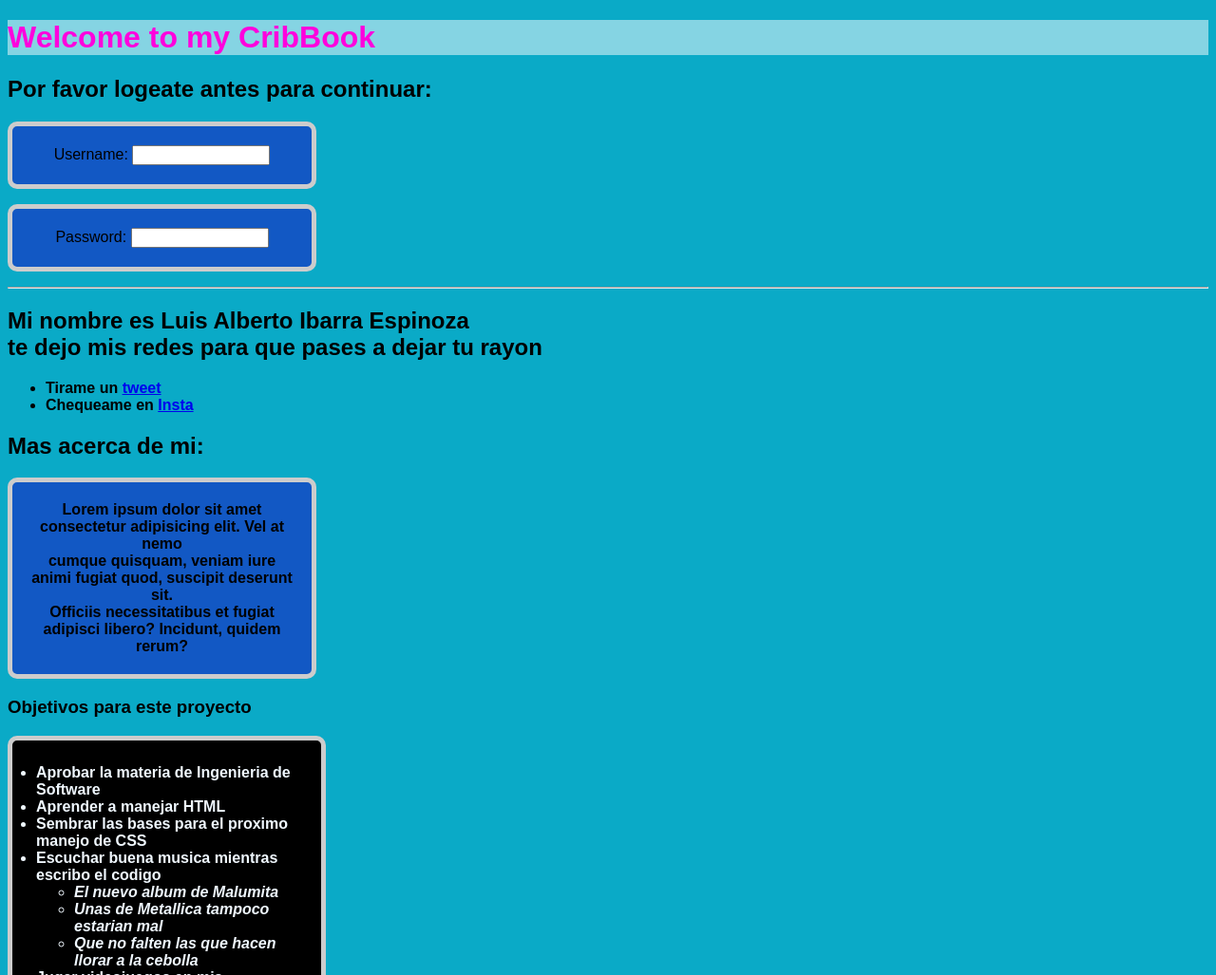
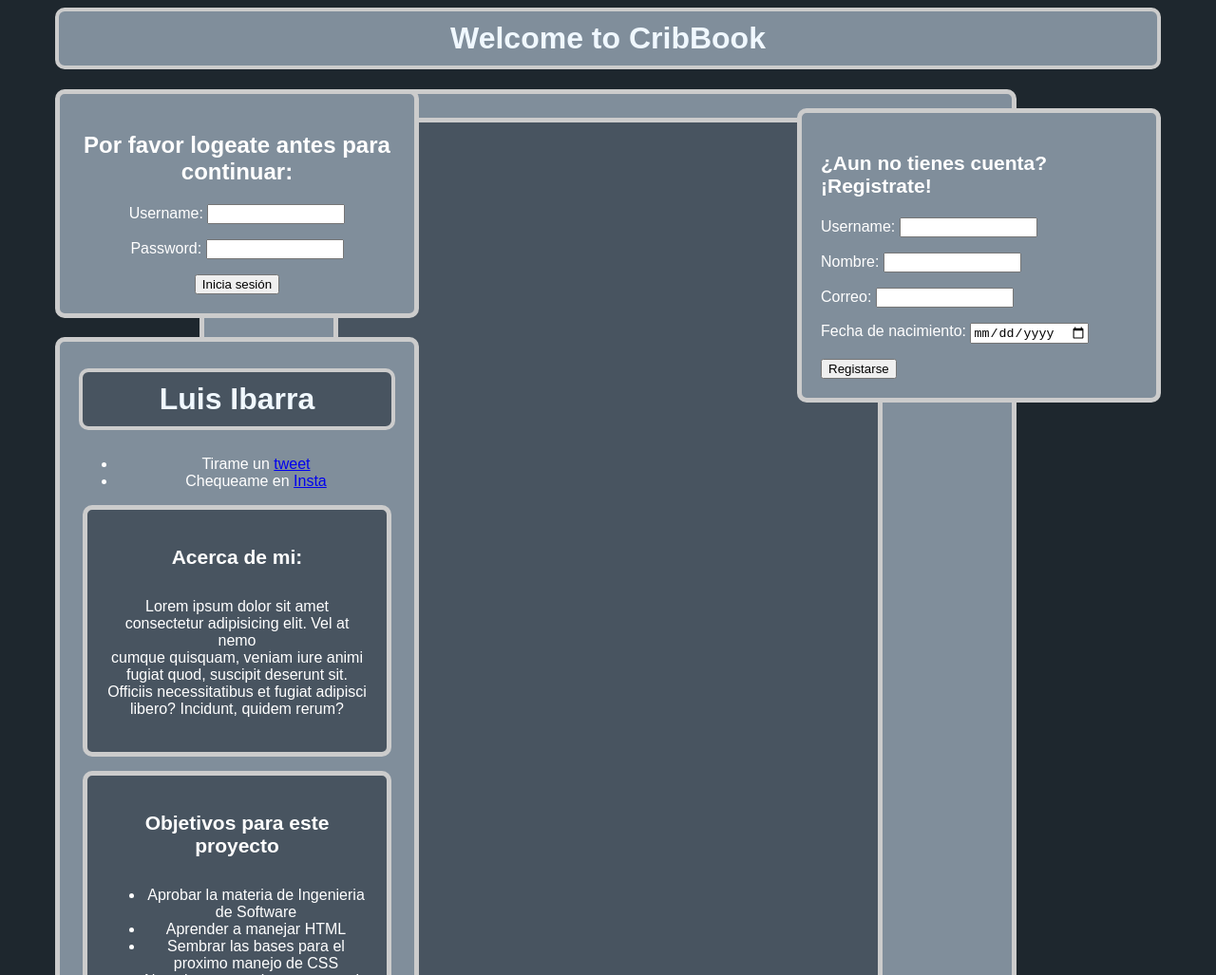
Before and after one commit to ibarraesx/ing-sw-paginaweb, a plain HTML site: page index.html in a window 1280 px wide. Shown: the top 1027 px of the page at 95% size. Drawn offline with Linux system fonts and the light colour scheme.

Commit message:
css y javascript

```diff
--- /dev/null
+++ b/css/alternative.css
@@ -0,0 +1,144 @@
+body {
+    font-family: arial;
+    background-color: #1e272e;
+  }
+  h1 {
+    padding: 10px;
+    background-color: #808e9b;
+    color: aliceblue;
+    border: 4px solid #cccccc;
+    font-size: 32px;
+    border-radius: 10px;
+    -moz-border-radius: 10px;
+    -webkit-border-radius: 10px;
+    margin-top: 8px;
+    margin-left: 50px;
+    margin-right: 50px;
+    text-align: center;
+  }
+  p {
+
+  }
+  .left{
+    color: white;
+    float: left;
+    margin-top: -20px;
+  }
+  .perfil div{
+    color: white;
+    border: 5px solid #cccccc;
+    padding: 20px;
+    width: 275px;
+    text-align: center;
+    border-radius: 10px;
+    -moz-border-radius: 10px;
+    -webkit-border-radius: 10px;
+    margin: auto;
+    margin-bottom: 15px;
+    text-align: center;
+    background-color: #485460;
+
+  }
+  .signin{
+    color: white;
+    margin-top: 20px;
+    margin-left: 50px;
+    background-color: #808e9b;
+    border: 5px solid #cccccc;
+    padding: 20px;
+    width: 333px;
+    text-align: center;
+    border-radius: 10px;
+    -moz-border-radius: 10px;
+    -webkit-border-radius: 10px;
+  }
+  .perfil {
+    margin-top: 20px;
+    margin-left: 50px;
+    background-color: #808e9b;
+    border: 5px solid #cccccc;
+    padding: 20px;
+    width: 333px;
+    text-align: center;
+    border-radius: 10px;
+    -moz-border-radius: 10px;
+    -webkit-border-radius: 10px;
+  }
+
+  img {
+    display: block;
+    margin-left: auto;
+    margin-right: auto;
+    width: 100%;
+    height: 100%;
+  }
+  div.news {
+    margin: auto;
+    background-color: #808e9b;
+    font-weight: bold;
+    color: aliceblue;
+    border: 5px solid #cccccc;
+    padding: 25px;
+    width: 800px;
+    text-align: left;
+    border-radius: 10px;
+    -moz-border-radius: 10px;
+    -webkit-border-radius: 10px;
+  }
+  div.publication {
+    background-color: #485460;
+    font-weight: bold;
+    color: rgb(29, 21, 136);
+    border: 5px solid #cccccc;
+    padding: 25px;
+    width: 518px;
+    text-align: center;
+    border-radius: 10px;
+    -moz-border-radius: 10px;
+    -webkit-border-radius: 10px;
+    margin: auto;
+  }
+  .action {
+    margin-left: 3cm;
+  }
+
+  .main {
+    margin-top: 20px;
+    margin-bottom: 20px;
+  }
+  .perfil h2 {
+    padding: 10px;
+    background-color: #485460;
+    color: aliceblue;
+    border: 4px solid #cccccc;
+    font-size: 32px;
+    border-radius: 10px;
+    -moz-border-radius: 10px;
+    -webkit-border-radius: 10px;
+    margin-top: 8px;
+  }
+
+  .perfil h3 {
+    padding: 10px;
+    font-size: 21px;
+    margin-top: 8px;
+  }
+  .right {
+    float: right;
+    margin-top: 20px;
+    margin-right: 50px;
+    background-color: #808e9b;
+    border: 5px solid #cccccc;
+    padding: 20px;
+    width: 333px;
+    text-align: left;
+    border-radius: 10px;
+    -moz-border-radius: 10px;
+    -webkit-border-radius: 10px;
+    color: white;
+  }
+
+  .right h3 {
+    font-size: 21px;
+
+  }
--- a/css/styles.css
+++ b/css/styles.css
@@ -1,14 +1,29 @@
 body {
   font-family: arial;
-  background-color: hsl(189, 90%, 41%);
+  background-color: #2d98da;
 }
 h1 {
-  color: rgb(255, 0, 221);
-  background-color: hsla(0, 100%, 100%, 0.5);
+  padding: 10px;
+  background-color: #2f3542;
+  color: aliceblue;
+  border: 4px solid #cccccc;
+  font-size: 32px;
+  border-radius: 10px;
+  -moz-border-radius: 10px;
+  -webkit-border-radius: 10px;
+  margin-top: 8px;
+  margin-left: 50px;
+  margin-right: 50px;
+  text-align: center;
 }
 p {
-  background-color: palevioletred;
-  background-color: rgba(27, 8, 194, 0.5);
+
+}
+.left{
+  float: left;
+  margin-top: -20px;
+}
+.perfil div{
   border: 5px solid #cccccc;
   padding: 20px;
   width: 275px;
@@ -16,23 +31,47 @@ p {
   border-radius: 10px;
   -moz-border-radius: 10px;
   -webkit-border-radius: 10px;
+  margin: auto;
+  margin-bottom: 15px;
+  text-align: center;
+  background-color: white;
+
 }
-
-ul.ul {
-  background-color: hsl(0, 0%, 0%);
-  font-weight: bold;
-  color: aliceblue;
+.signin{
+  margin-top: 20px;
+  margin-left: 50px;
+  background-color: #f1f2f6;
   border: 5px solid #cccccc;
-  padding: 25px;
-  width: 275px;
-  text-align: left;
-
+  padding: 20px;
+  width: 333px;
+  text-align: center;
   border-radius: 10px;
   -moz-border-radius: 10px;
   -webkit-border-radius: 10px;
 }
+.perfil {
+  margin-top: 20px;
+  margin-left: 50px;
+  background-color: #f1f2f6;
+  border: 5px solid #cccccc;
+  padding: 20px;
+  width: 333px;
+  text-align: center;
+  border-radius: 10px;
+  -moz-border-radius: 10px;
+  -webkit-border-radius: 10px;
+}
+
+img {
+  display: block;
+  margin-left: auto;
+  margin-right: auto;
+  width: 100%;
+  height: 100%;
+}
 div.news {
-  background-color: hsl(0, 0%, 0%);
+  margin: auto;
+  background-color: #f1f2f6;
   font-weight: bold;
   color: aliceblue;
   border: 5px solid #cccccc;
@@ -54,4 +93,47 @@ div.publication {
   border-radius: 10px;
   -moz-border-radius: 10px;
   -webkit-border-radius: 10px;
+  margin: auto;
 }
+.action {
+  margin-left: 3cm;
+}
+
+.main {
+  margin-top: 20px;
+  margin-bottom: 20px;
+}
+.perfil h2 {
+  padding: 10px;
+  background-color: #2f3542;
+  color: aliceblue;
+  border: 4px solid #cccccc;
+  font-size: 32px;
+  border-radius: 10px;
+  -moz-border-radius: 10px;
+  -webkit-border-radius: 10px;
+  margin-top: 8px;
+}
+
+.perfil h3 {
+  padding: 10px;
+  font-size: 21px;
+  margin-top: 8px;
+}
+.right {
+  float: right;
+  margin-top: 20px;
+  margin-right: 50px;
+  background-color: #f1f2f6;
+  border: 5px solid #cccccc;
+  padding: 20px;
+  width: 333px;
+  text-align: left;
+  border-radius: 10px;
+  -moz-border-radius: 10px;
+  -webkit-border-radius: 10px;
+}
+
+.right h3 {
+  font-size: 21px;
+}
--- a/index.html
+++ b/index.html
@@ -6,32 +6,36 @@
     <meta name="author" content="Luis Alberto Ibarra Espinoza" />
     <meta name="email" content="aespinoza@uadec.edu.mx" />
     <title>Luis Ibarra's Page</title>
-    <link type="text/css" rel="stylesheet" href="css/styles.css" />
+    <link type="text/css" rel="stylesheet" href="css/alternative.css" />
+    <script type="text/javascript" src="js/scripts.js"></script>
 </head>
 
 <body>
-    <h1 id="top">Welcome to my CribBook</h1>
-    <h2>Por favor logeate antes para continuar:</h2>
+    <h1 id="top">Welcome to CribBook</h1>
+    <div class="left">
+    <div class="signin">
     <form action="http://www.example.com/login.php">
+        <h2>Por favor logeate antes para continuar:</h2>
         <p>
             Username:
-            <input type="text" name="username" size="15" maxlength="20">
+            <input id="" type="text" name="username" size="15" maxlength="20">
         </p>
         <p>
             Password:
             <input type="password" name="password" size="15" maxlength="20">
         </p>
+        <button type="button" onclick="myFunction()">Inicia sesión</button>
     </form>
-    <hr>
-    <h2>Mi nombre es Luis Alberto Ibarra Espinoza <br>
-        te dejo mis redes para que pases a dejar tu rayon</h2>
-    <b>
+    </div>
+    <div class="perfil">
+    <h2>Luis Ibarra</h2>
         <ul>
             <li>Tirame un <a href="http://www.twitter.com/luisibarrae" target="_blank">tweet</a></li>
             <li>Chequeame en <a href="http://www.instagram.com/luisibarraes" target="_blank">Insta</a></li>
         </ul>
-        <h2>Mas acerca de mi:</h2>
-        <p>
+        <div>
+        <h3>Acerca de mi:</h2>
+        <p class="am">
             Lorem ipsum dolor sit amet consectetur adipisicing elit. Vel at nemo
             <br />
             cumque quisquam, veniam iure animi fugiat quod, suscipit deserunt sit.
@@ -39,34 +43,49 @@
             Officiis necessitatibus et fugiat adipisci libero? Incidunt, quidem
             rerum?
         </p>
-    </b>
+        </div>
+    <div>
     <h3>Objetivos para este proyecto</h3>
     <ul class="ul">
         <li>Aprobar la materia de Ingenieria de Software</li>
         <li>Aprender a manejar HTML</li>
         <li>Sembrar las bases para el proximo manejo de CSS</li>
-        <li>Escuchar buena musica mientras escribo el codigo</li>
-        <ul><i>
-                <li>El nuevo album de Malumita</li>
-                <li>Unas de Metallica tampoco estarian mal</li>
-                <li>Que no falten las que hacen llorar a la cebolla</li>
-        </ul></i>
-        <li>Jugar videojuegos en mis descansos as always</li>
-        <ol><i>
-                <li>Tengo una cita pendiente con Silent Hill 2</li>
-                <li>Warzone lo tengo muy abandonado</li>
-                <li>Un FIFA con la raza para rematar</li>
-        </ol></i>
         <li>No volver a reprobar una materia :(</li>
     </ul>
-    <hr>
-    <h2 id="pics">Fotos</h2>
+    </div>
+    </div>
+    </div>
+    <div class="right">
+        <h3>
+        ¿Aun no tienes cuenta?<br>
+        ¡Registrate! <br>
+        </h3>
+        <form action="http://www.example.com/login.php">
+            <p>
+                Username:
+                <input type="text" name="username" size="15" maxlength="20" id="usr">
+            </p>
+            <p>
+                Nombre:
+                <input type="text" name="name" size="15" maxlength="20" id="name">
+            </p>
+            Correo:
+            <input type="text" name="email" size="15" maxlength="30" id="email">
+            </p>
+                Fecha de nacimiento:
+                <input type="date" name="date" size="15" maxlength="20" id="bday">
+            </p>
+            <button type="button" onclick="register()">Registarse</button>
+        </form>
+        </div>
+    <div class="main">
     <div class="news">
         <div class="publication">
             <img src="images/berthita2.jpg" alt="Mi foto favorita con Berthita"
                 title="Esta foto se tomo en su festejo de su cumplea;os" width="430" height="430">
             <br> Bertha Nohemi y Luis Ibarra
         </div>
+        <div class="action">
         <form action="http://www.example.com/login.php">
             <p>Reacciona!</p>
             <select name="reacts" id="">
@@ -78,17 +97,20 @@
                 <option value="surprise">Me asombra</option>
                 <option value="Angry">Me enoja</option>
             </select>
-        </form><br>
+        </form>
+        <br>
         <form action="http://www.example.com/comments">
             <textarea name="comments" cols="35" rows="4">Escribe tu comentario...</textarea>
         </form>
     </div>
-    <hr>
+    </div>
+<br>
     <div class="news">
         <div class="publication">
             <img src="images/berthitha1.jpg" alt="Foto 2" title="Navidad 2019" width="520" height="750">
             <br> FELIZ NAVIDAD!
         </div>
+        <div class="action">
         <form action="http://www.example.com/login.php">
             <p>Reacciona!</p>
             <select name="reacts" id="">
@@ -100,17 +122,20 @@
                 <option value="surprise">Me asombra</option>
                 <option value="Angry">Me enoja</option>
             </select>
-        </form><br>
+        </form>
+        <br>
         <form action="http://www.example.com/comments">
             <textarea name="comments" cols="35" rows="4">Escribe tu comentario...</textarea>
         </form>
     </div>
-    <hr>
+    </div>
+    <br>
     <div class="news">
         <div class="publication">
             <img src="images/compis1.JPG" alt="Compadres" title="Con los panas" width="520" height="750">
             <br> Aqui con los compadritos
         </div>
+        <div class="action">
         <form action="http://www.example.com/login.php">
             <p>Reacciona!</p>
             <select name="reacts" id="">
@@ -122,17 +147,21 @@
                 <option value="surprise">Me asombra</option>
                 <option value="Angry">Me enoja</option>
             </select>
-        </form><br>
+        </form>
+
+        <br>
         <form action="http://www.example.com/comments">
             <textarea name="comments" cols="35" rows="4">Escribe tu comentario...</textarea>
         </form>
     </div>
-    <hr>
+    </div>
+    <br>
     <div class="news">
         <div class="publication">
             <img src="images/compis2.jpg" alt="Compadres2" title="Mas amigos" width="520" height="750">
             <br> Mas amikos jsjs
         </div>
+        <div class="action">
         <form action="http://www.example.com/login.php">
             <p>Reacciona!</p>
             <select name="reacts" id="">
@@ -144,10 +173,14 @@
                 <option value="surprise">Me asombra</option>
                 <option value="Angry">Me enoja</option>
             </select>
-        </form><br>
+        </form>
+
+        <br>
         <form action="http://www.example.com/comments">
             <textarea name="comments" cols="35" rows="4">Escribe tu comentario...</textarea>
         </form>
+    </div>
+    </div>
     </div>
     <hr>
     <p><a href="#top"> Ir al principio</p></a>
--- /dev/null
+++ b/js/scripts.js
@@ -0,0 +1,21 @@
+function register(){
+    var usuario = document.getElementById("usr").value;
+    var name = document.getElementById("name").value;
+    var mail = document.getElementById("email").value;
+    var bday = document.getElementById("bday").value;
+
+        if(usuario == ''){
+        alert("Falta ingresar el nombre de usuario")
+        }
+        if(name == ''){
+        alert("Falta ingresar el nombre")
+        }
+        if(mail == ''){
+        alert("Falta ingresar el correo electronico")
+        }
+        if(bday == ''){
+        alert("Falta ingresar la fecha de nacimiento")
+        }
+        alert("Usuario: " + usuario + "\nNombre: " + name +
+        "\nCorreo Electronico: " + mail + "\nFecha de Nacimiento: " + bday);
+}
```
